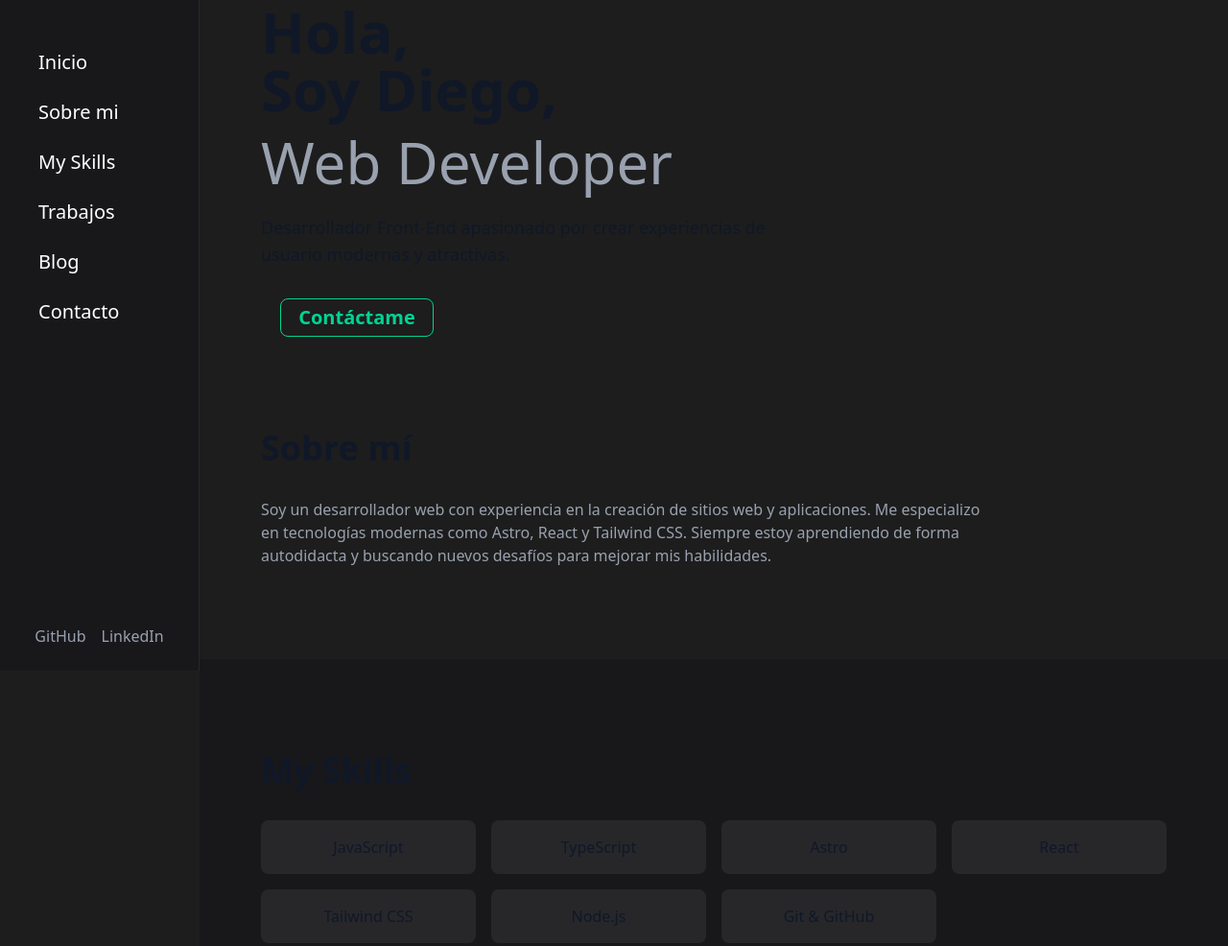
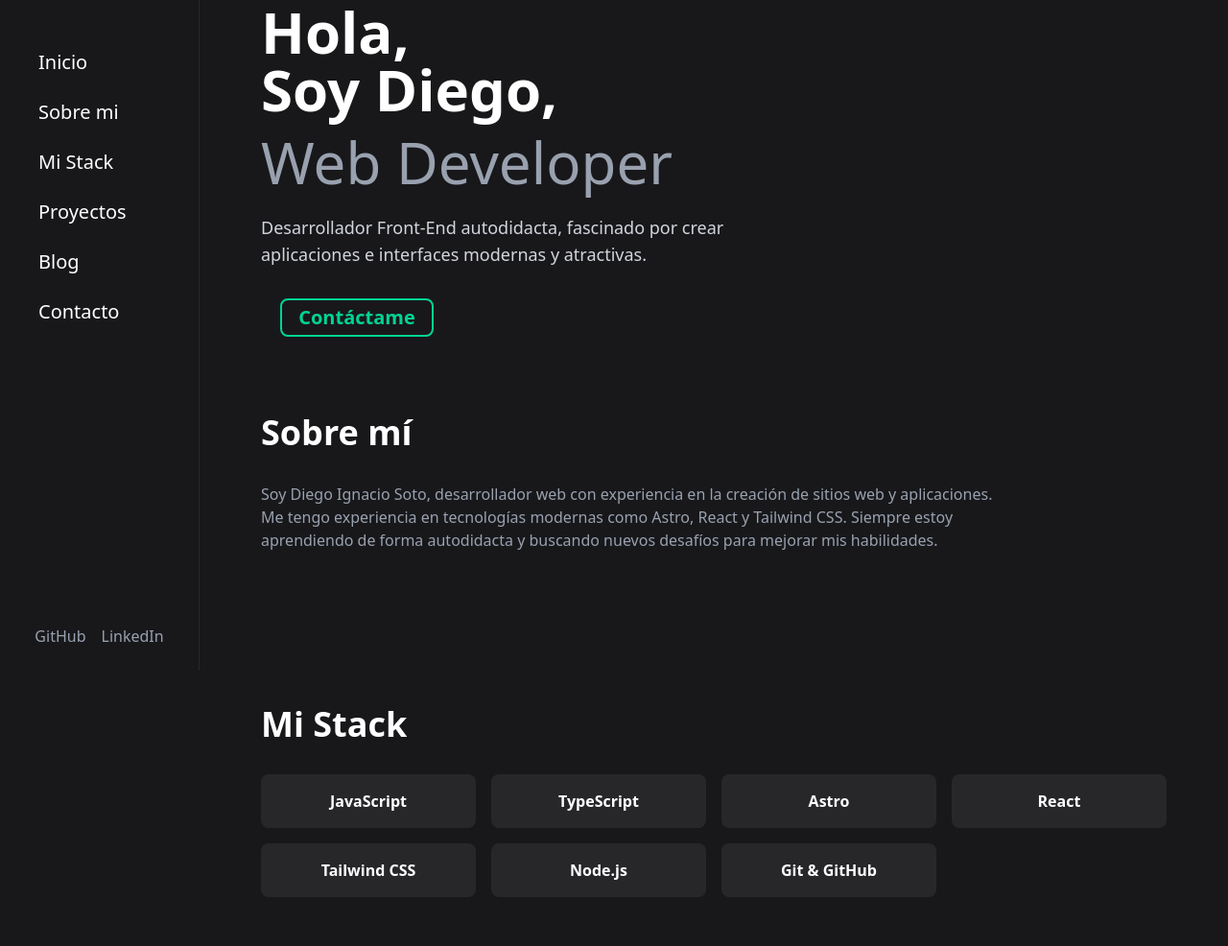
Before and after one commit to soteiro/portfolio, an Astro site: page / in a window 1280 px wide. Shown: the part 101-1087 px from the top of the page at 96% size. Built offline with nearby package versions, Linux system fonts and the light colour scheme; Astro itself is replaced by a stand-in of ours.

Commit message:
refactor: actualizar enlaces en la barra lateral y mejorar la estructura de la página de inicio

```diff
--- a/src/components/Sidebar.astro
+++ b/src/components/Sidebar.astro
@@ -3,7 +3,6 @@
     <!-- Logo  -->
     <div class="text-center mb-12">
         <img src="/assets/favicon.svg" alt="Logo" class="w-16 h-16 mx-auto mb-2">
-
     </div>
 
     <!-- nav -->
@@ -11,8 +10,8 @@
         <ul class="space-y-2">
             <li><a href="#home" class="block py-2 px-4 text-xl rounded-md hover:bg-secondary hover:text-zinc-900 transition-colors duration-200">Inicio</a></li>
             <li><a href="#sobre-mi" class="block py-2 px-4 text-xl rounded-md hover:bg-secondary hover:text-zinc-900 transition-colors duration-200">Sobre mi</a></li>
-            <li><a href="#skills" class="block py-2 px-4 text-xl rounded-md hover:bg-secondary hover:text-zinc-900 transition-colors duration-200">My Skills</a></li>
-            <li><a href="#trabajos" class="block py-2 px-4 text-xl rounded-md hover:bg-secondary hover:text-zinc-900 transition-colors duration-200">Trabajos</a></li>
+            <li><a href="#skills" class="block py-2 px-4 text-xl rounded-md hover:bg-secondary hover:text-zinc-900 transition-colors duration-200">Mi Stack</a></li>
+            <li><a href="#proyectos" class="block py-2 px-4 text-xl rounded-md hover:bg-secondary hover:text-zinc-900 transition-colors duration-200">Proyectos</a></li>
             <li><a href="#blog" class="block py-2 px-4 text-xl rounded-md hover:bg-secondary hover:text-zinc-900 transition-colors duration-200">Blog</a></li>
             <li><a href="#contacto" class="block py-2 px-4 text-xl rounded-md hover:bg-secondary hover:text-zinc-900 transition-colors duration-200">Contacto</a></li>
         </ul>
--- a/src/layouts/Layout.astro
+++ b/src/layouts/Layout.astro
@@ -5,17 +5,16 @@ import Sidebar from "@/components/Sidebar.astro";
 ---
 
 <!doctype html>
-<html lang="es">
+<html lang="es" class="dark">
   <head>
     <meta charset="UTF-8" />
     <meta name="viewport" content="width=device-width, initial-scale=1.0" />
 
     <link rel="icon" type="image/svg+xml" href="/favicon.svg" />
-    <meta name="generator" content={Astro.generator} />
     <ClientRouter />
     <title>Soteiro | Front-End Developer</title>
   </head>
-  <body class="bg-primary text-gray-900 dark:text-white m-0 p-0 box-border">
+  <body class="bg-primary text-white m-0 p-0 box-border">
         <!-- Botón Hamburguesa -->
     <div class="fixed w-full h-20 bg-zinc-900 top-0 z-20 md:hidden">
     <button id="menu-toggle" class="fixed top-4 left-4 z-10 p-3 bg-zinc-800 rounded-lg md:hidden">
@@ -32,6 +31,18 @@ import Sidebar from "@/components/Sidebar.astro";
 <style is:global>
   html {
     scroll-behavior: smooth;
+    color-scheme: dark only;
+  }
+
+  /* Forzar tema oscuro globalmente */
+  * {
+    color-scheme: dark;
+  }
+
+  /* Evitar que el sistema override los colores */
+  html, body {
+    background-color: #18181b !important;
+    color: #ffffff !important;
   }
 </style>
 
@@ -46,7 +57,7 @@ import Sidebar from "@/components/Sidebar.astro";
       const sidebarLinks = sidebar.querySelectorAll('a');
 
       menuToggle.addEventListener('click', (e) => {
-        e.stopPropagation(); // Evita que el click se propague al documento
+        e.stopPropagation();
         sidebar.classList.toggle('-translate-x-full');
       });
 
--- a/src/pages/index.astro
+++ b/src/pages/index.astro
@@ -13,26 +13,25 @@ import Layout from "../layouts/Layout.astro";
         <p class="text-3xl sm:text-4xl md:text-6xl mt-4 text-gray-400">
           Web Developer
         </p>
-        <p class="mt-6 max-w-xl text-base md:text-lg">
-          Desarrollador Front-End apasionado por crear experiencias de usuario
+        <p class="mt-6 max-w-xl text-base md:text-lg text-gray-300">
+          Desarrollador Front-End autodidacta, fascinado por crear aplicaciones e interfaces
           modernas y atractivas.
         </p>
       </div>
 
       <!-- anchor contact -->
-
       <a
-        class="contact-button w-40 h-10 flex justify-center items-center border  border-secondary ml-0 md:ml-5 text-lg md:text-xl text-secondary  rounded-lg font-semibold"
+        class="contact-button w-40 h-10 flex justify-center items-center border-2 border-secondary ml-0 md:ml-5 text-lg md:text-xl text-secondary rounded-lg font-semibold"
         href="#contacto">Contáctame</a
       >
     </section>
 
     <!-- sobre mi -->
-    <section id="sobre-mi" class="py-10 md:py-24">
+    <section id="sobre-mi" class="py-10 md:py-20">
       <h2 class="text-3xl md:text-4xl font-bold mb-8">Sobre mí</h2>
       <p class="text-gray-400 max-w-3xl">
-        Soy un desarrollador web con experiencia en la creación de sitios web y
-        aplicaciones. Me especializo en tecnologías modernas como Astro, React y
+        Soy Diego Ignacio Soto, desarrollador web con experiencia en la creación de sitios web y
+        aplicaciones. Me tengo experiencia en tecnologías modernas como Astro, React y
         Tailwind CSS. Siempre estoy aprendiendo de forma autodidacta y buscando
         nuevos desafíos para mejorar mis habilidades.
       </p>
@@ -40,22 +39,23 @@ import Layout from "../layouts/Layout.astro";
 
     <section
       id="skills"
-      class="py-16 md:py-24 bg-zinc-900 -mx-6 md:-mx-12 lg:-mx-16 px-6 md:px-12 lg:px-16"
+      class="py-16 md:py-20 bg-zinc-900 -mx-6 md:-mx-12 lg:-mx-16 px-6 md:px-12 lg:px-16"
     >
-      <h2 class="text-3xl md:text-4xl font-bold mb-8">My Skills</h2>
+      <h2 class="text-3xl md:text-4xl font-bold mb-8">Mi Stack</h2>
       <ul class="grid grid-cols-2 sm:grid-cols-3 md:grid-cols-4 gap-4">
-        <li class="bg-zinc-800 p-4 rounded-lg text-center">JavaScript</li>
-        <li class="bg-zinc-800 p-4 rounded-lg text-center">TypeScript</li>
-        <li class="bg-zinc-800 p-4 rounded-lg text-center">Astro</li>
-        <li class="bg-zinc-800 p-4 rounded-lg text-center">React</li>
-        <li class="bg-zinc-800 p-4 rounded-lg text-center">Tailwind CSS</li>
-        <li class="bg-zinc-800 p-4 rounded-lg text-center">Node.js</li>
-        <li class="bg-zinc-800 p-4 rounded-lg text-center">Git & GitHub</li>
+        <li class="bg-zinc-800 p-4 rounded-lg text-center font-semibold">JavaScript</li>
+        <li class="bg-zinc-800 p-4 rounded-lg text-center font-semibold">TypeScript</li>
+        <li class="bg-zinc-800 p-4 rounded-lg text-center font-semibold">Astro</li>
+        <li class="bg-zinc-800 p-4 rounded-lg text-center font-semibold">React</li>
+        <li class="bg-zinc-800 p-4 rounded-lg text-center font-semibold">Tailwind CSS</li>
+        <li class="bg-zinc-800 p-4 rounded-lg text-center font-semibold">Node.js</li>
+        <li class="bg-zinc-800 p-4 rounded-lg text-center font-semibold">Git & GitHub</li>
       </ul>
     </section>
 
-    <section id="trabajos" class="py-16 md:py-24">
-      <h2 class="text-3xl md:text-4xl font-bold mb-8">Trabajos</h2>
+    <!-- sección proyectos -->
+    <section id="proyectos" class="py-16 md:py-20">
+      <h2 class="text-3xl md:text-4xl font-bold mb-8">Proyectos</h2>
       <div class="grid grid-cols-1 md:grid-cols-2 gap-8">
         <div class="bg-zinc-800 rounded-lg p-6">
           <h3 class="text-xl md:text-2xl font-bold mb-2">Proyecto 1</h3>
@@ -74,9 +74,10 @@ import Layout from "../layouts/Layout.astro";
       </div>
     </section>
 
+    <!-- sección Blog -->
     <section
       id="blog"
-      class="py-16 md:py-24 bg-zinc-900 -mx-6 md:-mx-12 lg:-mx-16 px-6 md:px-12 lg:px-16"
+      class="py-16 md:py-20 bg-zinc-900 -mx-6 md:-mx-12 lg:-mx-16 px-6 md:px-12 lg:px-16"
     >
       <h2 class="text-3xl md:text-4xl font-bold mb-8">Blog</h2>
       <p class="text-gray-400">
@@ -84,7 +85,7 @@ import Layout from "../layouts/Layout.astro";
       </p>
     </section>
 
-    <section id="contacto" class="py-16 md:py-24">
+    <section id="contacto" class="py-16 md:py-20">
       <h2 class="text-3xl md:text-4xl font-bold mb-8">Contacto</h2>
       <p class="text-gray-400">
         Puedes encontrarme en LinkedIn o revisar mis proyectos en GitHub.
@@ -94,7 +95,7 @@ import Layout from "../layouts/Layout.astro";
 </Layout>
 
 <style>
-  /* Estilos botón contacto  */
+  /* botón contacto  */
   .contact-button {
     position: relative;
     overflow: hidden;
@@ -108,9 +109,7 @@ import Layout from "../layouts/Layout.astro";
     left: 0;
     width: 100%;
     height: 100%;
-    background-color: var(
-      --color-secondary
-    ); /* Usando la variable de color de Tailwind */
+    background-color: var(--color-secondary);
     transform: scaleX(0);
     transform-origin: right;
     transition: transform 0.3s ease-in-out;
@@ -118,7 +117,7 @@ import Layout from "../layouts/Layout.astro";
   }
 
   .contact-button:hover {
-    color: #18181b; /* Color del texto en hover (zinc-900) */
+    color: #18181b; /* zinc-900 */
   }
 
   .contact-button:hover::after {
```
